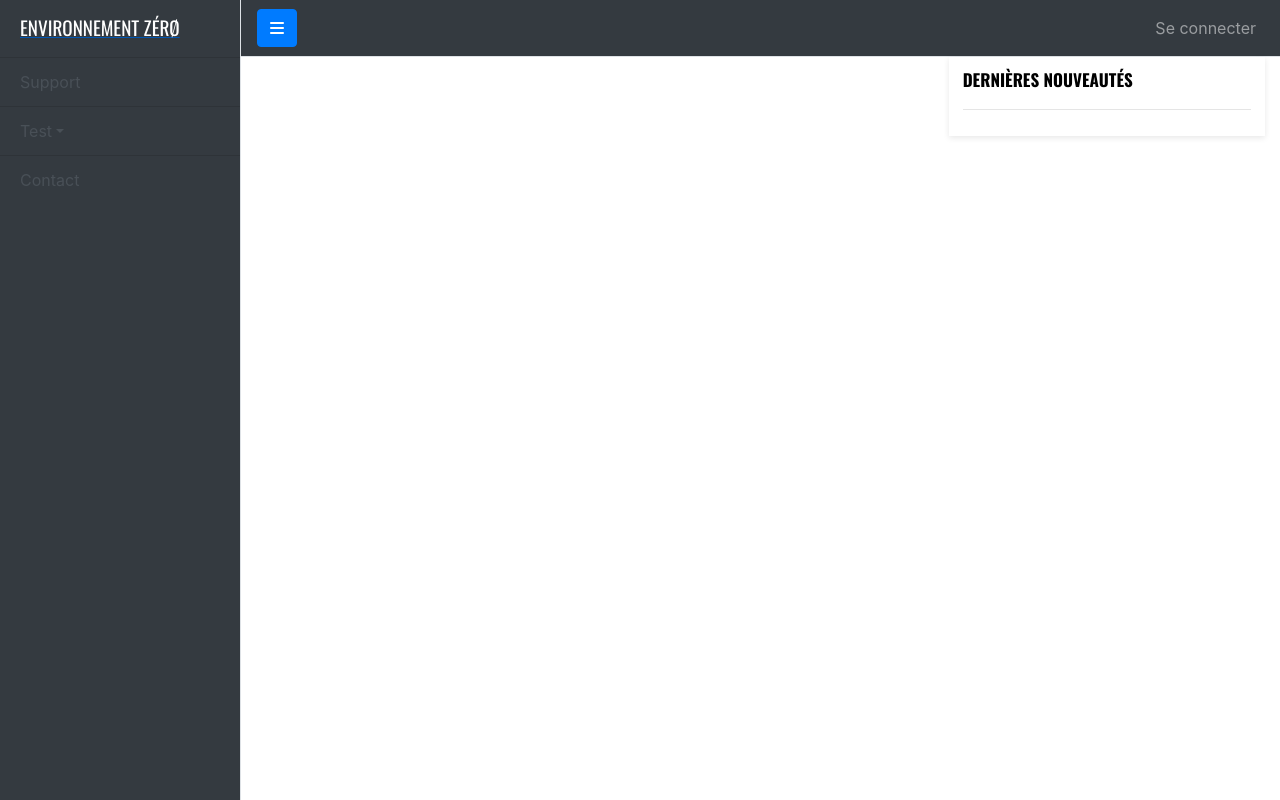
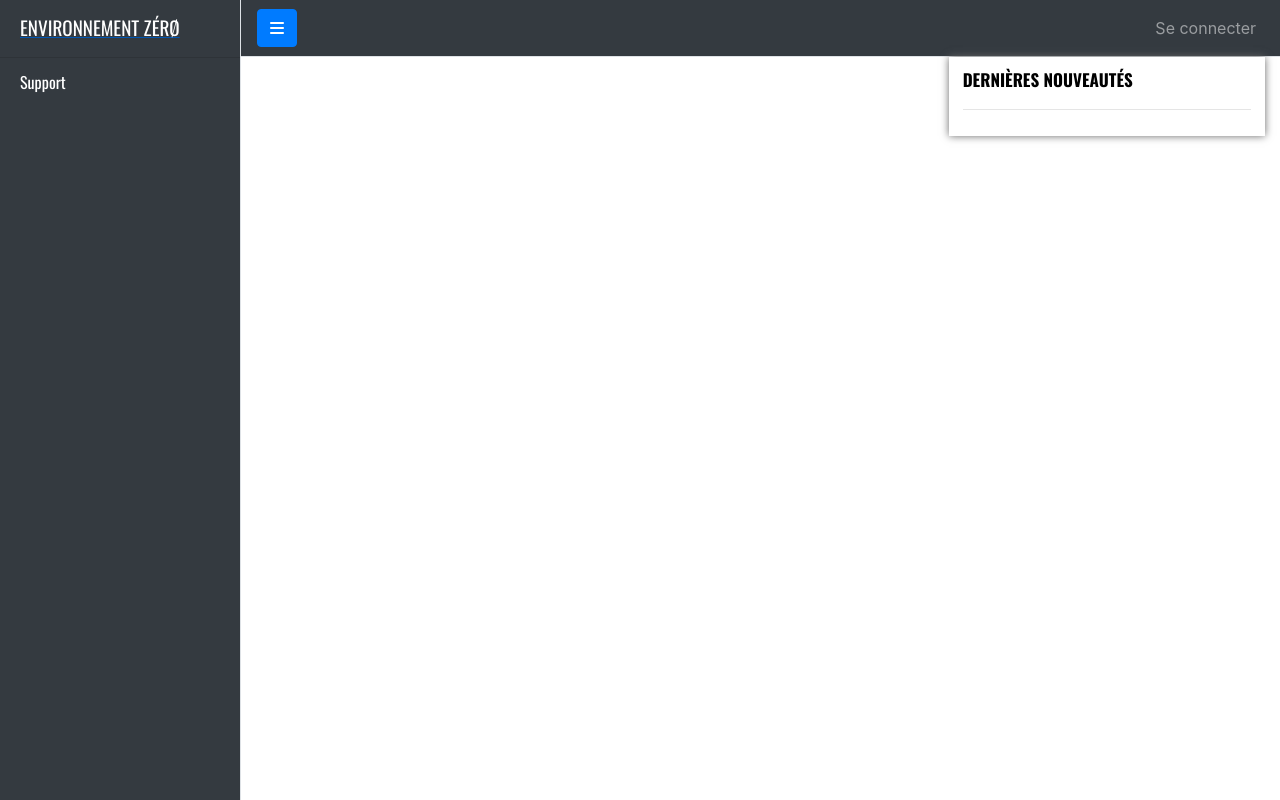
Before and after one commit to HakkaOfDev/Environnement-Zero, a PHP site: page / in a window 1280 px wide. Run offline with PHP 8.4, Linux system fonts and the light colour scheme; data that the repository does not hold is empty; some libraries are stand-ins or nearby versions.

Commit message:
:bookmark: Design of Sidebar + Patch bug :bookmark:

```diff
--- a/assets/css/style.css
+++ b/assets/css/style.css
@@ -45,7 +45,7 @@ body {
 /* Separators */
 
 .sidebar-separator-title {
-    background-color: #333;
+    background-color:  #333;
     height: 35px;
 }
 
@@ -64,7 +64,7 @@ body {
 
 .home-box {
     background-color: #FFF;
-    box-shadow: 0 2px 6px rgba(0, 0, 0, .094);
+    box-shadow: 0 0 0.5em dimgray;
     padding-bottom: 14px;
     padding: 10px 14px;
     margin-bottom: 25px;
@@ -77,3 +77,19 @@ body {
     text-transform: uppercase;
     color: black;
 }
+
+.section-title {
+    font-family: 'Oswald', sans-serif;
+}
+
+.section-subcontent:hover{
+    text-decoration: none;
+    outline: none;
+    cursor: pointer;
+    background: #8e9aa4;
+    transition: background 1s;
+}
+
+.section-subcontent {
+    background-color: #6c757d;
+}
--- a/assets/includes/header.php
+++ b/assets/includes/header.php
@@ -12,20 +12,20 @@ $student = $auth->getStudent();
             <div class="sidebar-heading custom-brand">Environnement Zérø</div>
         </a>
         <div class="list-group list-group-flush">
-            <?php if ($student != null) : ?>
+            <?php if ($student != false) : ?>
                 <div class="dropdown-divider"></div>
-                <a class="text-uppercase sidebar-separator-title text-muted align-items-center d-flex"><small><i class="fab fa-discourse"></i> Discussions</small></a>
-                <a href="#" class="list-group-item list-group-item-action bg-dark text-muted"><img src="assets/img/test-avatar.jpg" class="rounded-circle" height="30px" width="30px"> FREIRE Corentin</a>
+                <a class="text-uppercase sidebar-separator-title text-muted align-items-center d-flex section-title"><div class="p-2"></div><small><i class="fas fa-search"></i> Discussions</small></a>
+                <a href="#" class="list-group-item list-group-item-action bg-dark text-white section-title"><img src="assets/img/test-avatar.jpg" class="rounded-circle" height="30px" width="30px"> FREIRE Corentin</a>
+                <div class="dropdown-divider"></div>
+                <a href="#boxit" data-toggle="collapse" aria-expanded="false" class="dropdown-toggle list-group-item list-group-item-action bg-dark text-white section-title">Box'it</a>
+                <div class="collapse" id="boxit">
+                    <a href="#" class="sidebar-separator-title align-items-center text-white d-flex section-title p-2 section-subcontent"><div class="p-3"></div><small><i class="fas fa-angle-double-right"></i> TS1</small></a>
+                    <a href="#" class="sidebar-separator-title align-items-center text-white d-flex section-title p-2 section-subcontent"><div class="p-3"></div><small><i class="fas fa-angle-double-right"></i> TS2</small></a>
+                    <a href="#" class="sidebar-separator-title align-items-center text-white d-flex section-title p-2 section-subcontent"><div class="p-3"></div><small><i class="fas fa-angle-double-right"></i> TES</small></a>
+                </div>
                 <div class="dropdown-divider"></div>
             <?php endif; ?>
-            <a href="#" class="list-group-item list-group-item-action bg-dark">Support</a>
-            <a href="#homeSubmenu" data-toggle="collapse" aria-expanded="false" class="dropdown-toggle list-group-item list-group-item-action bg-dark">Test</a>
-            <ul class="collapse list-unstyled" id="homeSubmenu">
-                <li>
-                    <a class="sidebar-separator-title text-muted align-items-center d-flex" href="#">Home 1</a>
-                </li>
-            </ul>
-            <a href="#" class="list-group-item list-group-item-action bg-dark">Contact</a>
+            <a href="#" class="list-group-item list-group-item-action bg-dark text-white section-title">Support</a>
         </div>
     </div>
 
@@ -40,7 +40,7 @@ $student = $auth->getStudent();
 
             <div class="collapse navbar-collapse" id="navbarSupportedContent">
                 <ul class="navbar-nav ml-auto mt-2 mt-lg-0">
-                    <?php if ($student != null) : ?>
+                    <?php if ($student != false) : ?>
 
                         <li class="nav-item dropdown">
                             <a class="nav-link dropdown-toggle" href="#" id="navbarDropdown" role="button" data-toggle="dropdown" aria-haspopup="true" aria-expanded="false">
```
Also changed, not shown: profil.php (+3 -4 lines), assets/class/Auth.php (line endings or trailing spaces).
